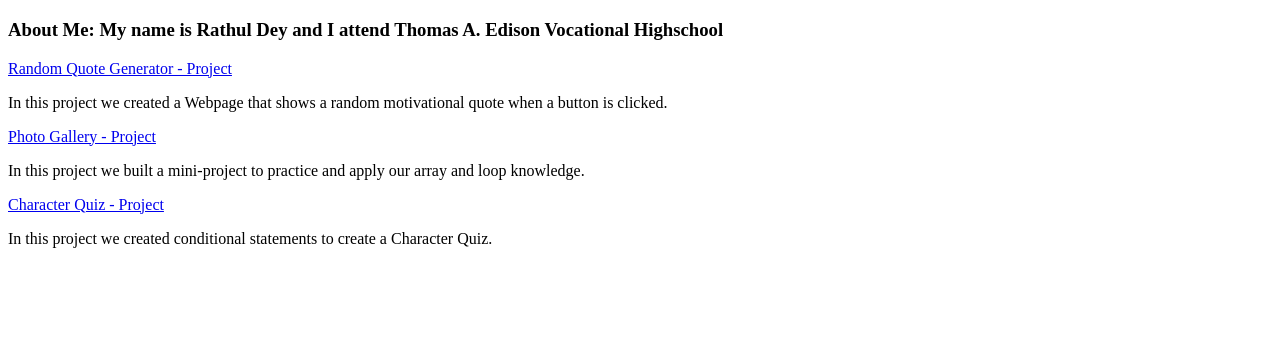
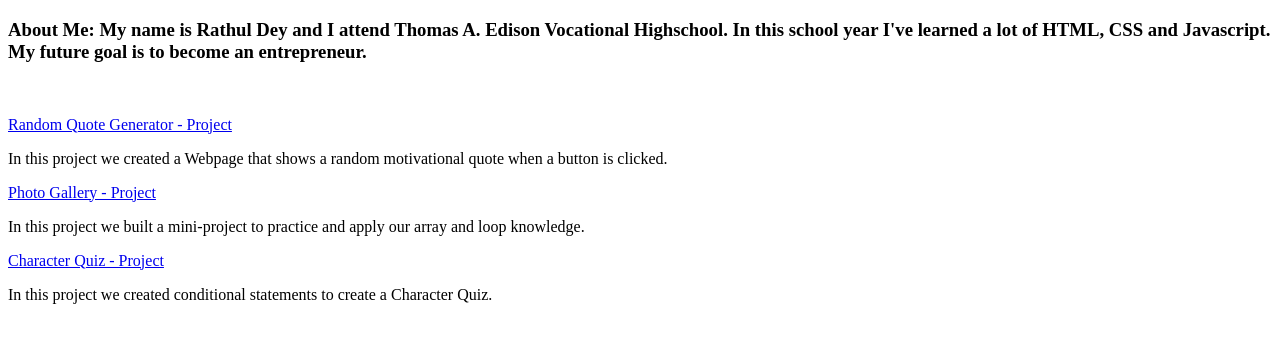
Before and after one commit to RathulTAEHS/RathulTAEHS.github.io, a plain HTML site: page index.html in a window 1280 px wide. Shown: the part 61-404 px from the top of the page. Drawn offline with Linux system fonts and the light colour scheme.

Commit message:
Update index.html

```diff
--- a/index.html
+++ b/index.html
@@ -6,14 +6,15 @@
     <body>
         <h1>Rathul Dey</h1>
 
-        <h3>About Me: My name is Rathul Dey and I attend Thomas A. Edison Vocational Highschool</h3>
-        <p><a href="https://rathultaehs.github.io/Random-Quote-Generator/">Random Quote Generator - Project</a></p>
+        <h3>About Me: My name is Rathul Dey and I attend Thomas A. Edison Vocational Highschool. In this school year I've learned a lot of HTML, CSS and Javascript.
+        My future goal is to become an entrepreneur.</h3><br>
+        <p class="project1"><a href="https://rathultaehs.github.io/Random-Quote-Generator/">Random Quote Generator - Project</a></p>
         <p>In this project we created a Webpage that shows a random motivational quote when a button is clicked.</p>
 
-        <p><a href="https://rathultaehs.github.io/Best-Basketball-Players/">Photo Gallery - Project</a></p>
-        <p>In this project we built a mini-project to practice and apply our array and loop knowledge.</p>
+        <p class="project2"><a href="https://rathultaehs.github.io/Best-Basketball-Players/">Photo Gallery - Project</a></p>
+        <p class="project2-1">In this project we built a mini-project to practice and apply our array and loop knowledge.</p>
 
-        <p><a href="https://rathultaehs.github.io/Project-1/">Character Quiz - Project</a></p>
+        <p class="project3"><a href="https://rathultaehs.github.io/Project-1/">Character Quiz - Project</a></p>
         <p>In this project we created conditional statements to create a Character Quiz.</p>
     </body>
 </html>
```
